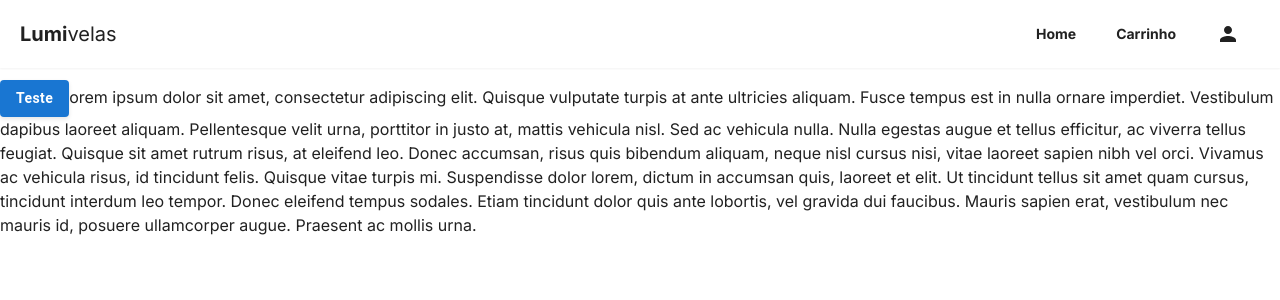
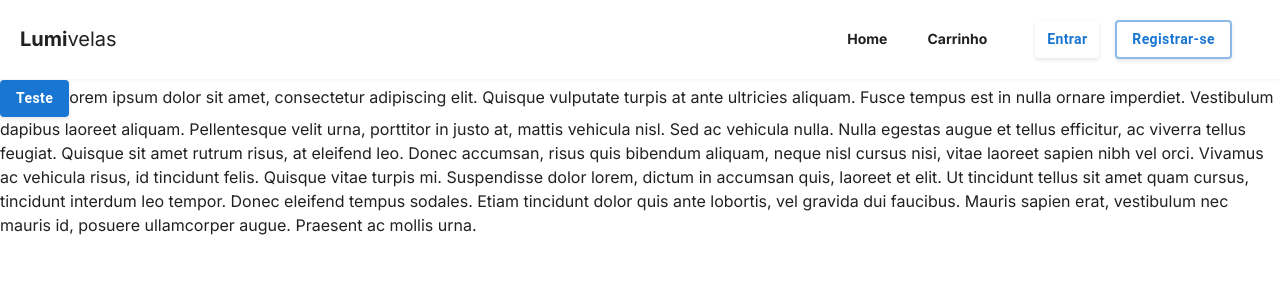
Before and after one commit to lumivelas/lumivelas-app, a Next.js app: page / in a window 1280 px wide. Shown: the top 300 px of the page. Built offline with nearby package versions, Linux system fonts and the light colour scheme; what @mui/material-nextjs would draw is missing.

Commit message:
Login e register button

```diff
--- a/src/components/LumiButton.tsx
+++ b/src/components/LumiButton.tsx
@@ -6,9 +6,10 @@ import React from 'react';
 
 interface Props extends ButtonProps {
   title: string;
+  className?: string;
 }
 
-const LumiButton: React.FC<Props> = ({ title, color = "primary", ...props }) => {
+const LumiButton: React.FC<Props> = ({ title, className, color = "primary", variant = "contained", ...props }) => {
   return (
     <Button
         {...props}
@@ -21,8 +22,8 @@ const LumiButton: React.FC<Props> = ({ title, color = "primary", ...props }) =>
             boxShadow: "0px 4px 8px rgba(0, 0, 0, 0.2)",
           },
         }}
-      color='primary'
-      variant="contained"
+        color={color}
+        variant={variant}
       >
         {title}
     </Button>
--- a/src/components/nav/NavBar.tsx
+++ b/src/components/nav/NavBar.tsx
@@ -4,6 +4,8 @@ import React, { ReactNode } from 'react'
 import NavDrawer from './NavDrawer';
 import Link from 'next/link';
 import Logo from './Logo';
+import { Avatar } from '@mui/material';
+import LumiButton from '../LumiButton';
 
 interface Props {
   children: ReactNode;
@@ -23,7 +25,12 @@ const NavBar : React.FC<Props> = ({ children }) => {
             }
 
             <div className='mx-5'>
-              <PersonIcon />
+              <span className='mx-2'>
+                <LumiButton title='Entrar' variant='text' />
+              </span>
+              <span className='mx-2'>
+                <LumiButton title='Registrar-se' variant='outlined' />
+              </span>
             </div>
           </div>
 
```
Lines whose indentation alone changed are shown as unchanged.
